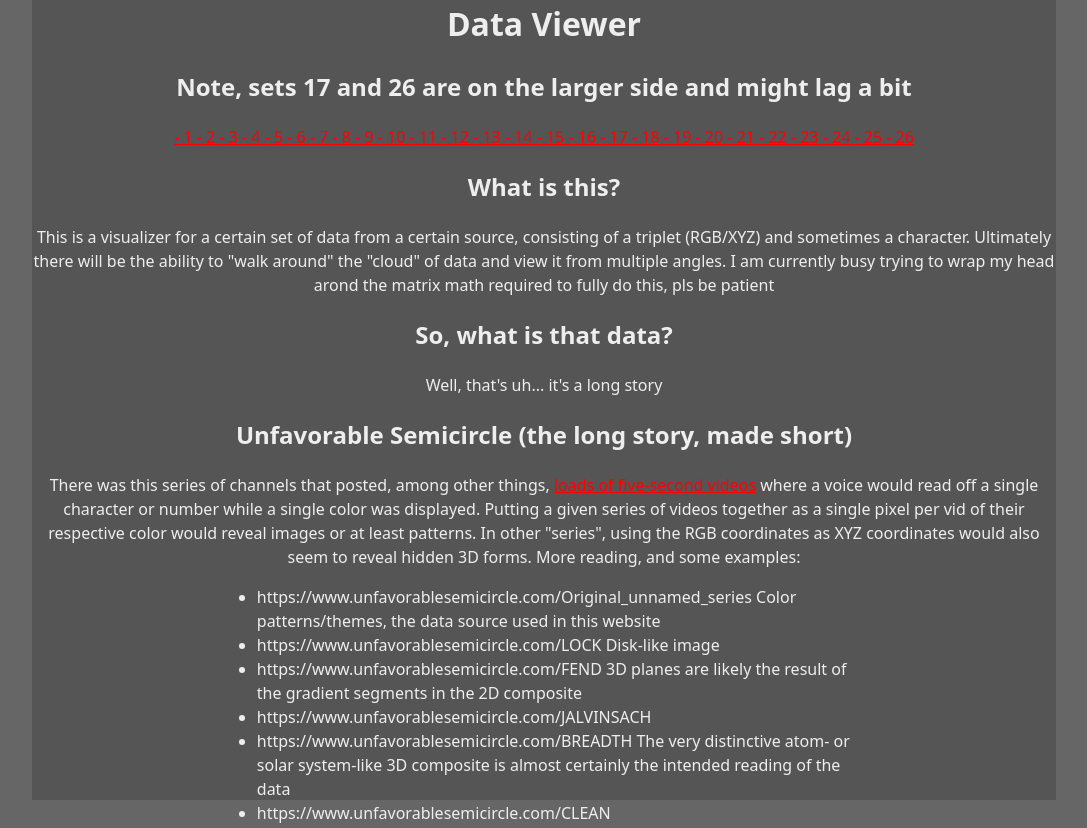
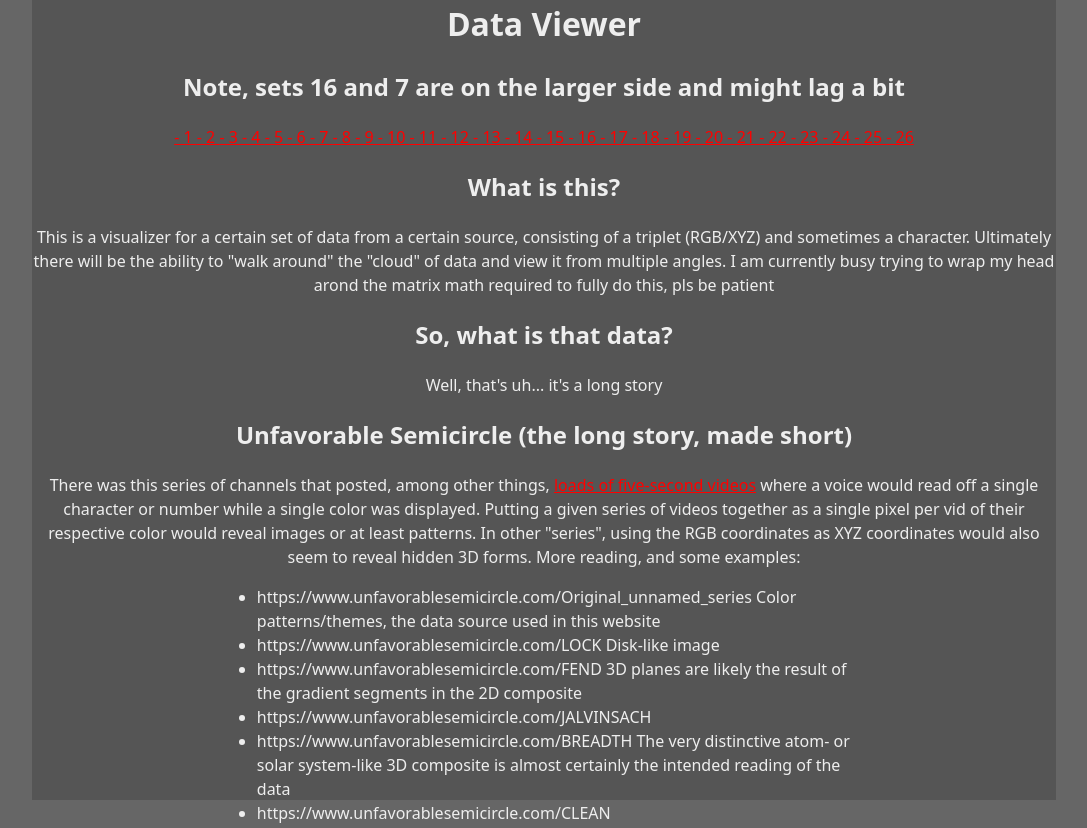
Before and after one commit to krcdavis/dataview, a plain HTML site: page index.html in a window 1280 px wide. Shown: the top 828 px of the page, without its empty margins (96-1183 px from the left). Drawn offline with Linux system fonts and the light colour scheme.

Commit message:
how did I get that wrong...

```diff
--- a/index.html
+++ b/index.html
@@ -2,7 +2,7 @@
     <link rel="stylesheet" href="css.css" /></head>
 <body> <div class="aboutpage">
 <h1>Data Viewer</h1>
-<h2>Note, sets 17 and 26 are on the larger side and might lag a bit</h2>
+<h2>Note, sets 16 and 7 are on the larger side and might lag a bit</h2>
 <p><a href ="1.html">- 1 </a>
 <a href ="2.html">- 2 </a>
 <a href ="3.html">- 3 </a>
```
